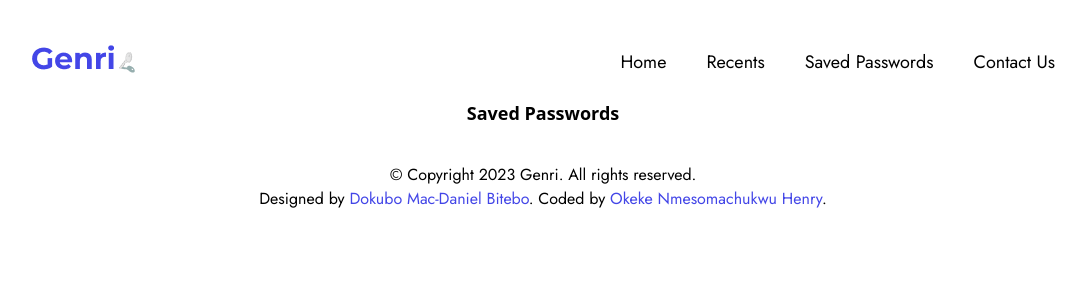
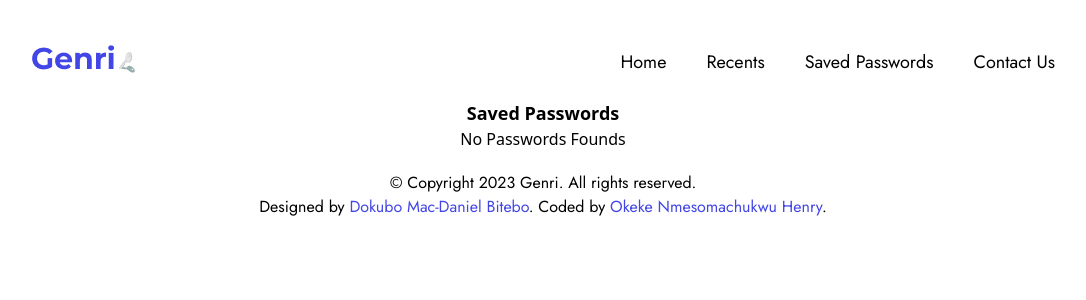
Before and after one commit to IamHenryOkeke/Genri-Password-Generator-Web-App, a React (Vite) app: page /Genri-Password-Generator-Web-App/Saved-Password in a window 1280 px wide. Shown: the top 300 px of the page, without its empty margins (97-1183 px from the left). Built offline with nearby package versions, Linux system fonts and the light colour scheme.

Commit message:
added ternery operator for saved password logic

```diff
--- a/src/views/SavedPassword.jsx
+++ b/src/views/SavedPassword.jsx
@@ -10,6 +10,8 @@ const SavedPassword = () => {
       <h2 className='text-center text-lg font-semibold'>
           Saved Passwords
       </h2>
+      {
+        savedPasswords.length >= 1 ? (
           <div className="bg-indigo-950 mt-4">
           {
             savedPasswords.map((index) => (
@@ -27,6 +29,12 @@ const SavedPassword = () => {
             ))
           }
         </div>
+        ) : (
+            <p className='text-center'>
+              No Passwords Founds
+            </p>
+        )
+      }
 
     </div>
   )
```
Lines whose indentation alone changed are shown as unchanged.
